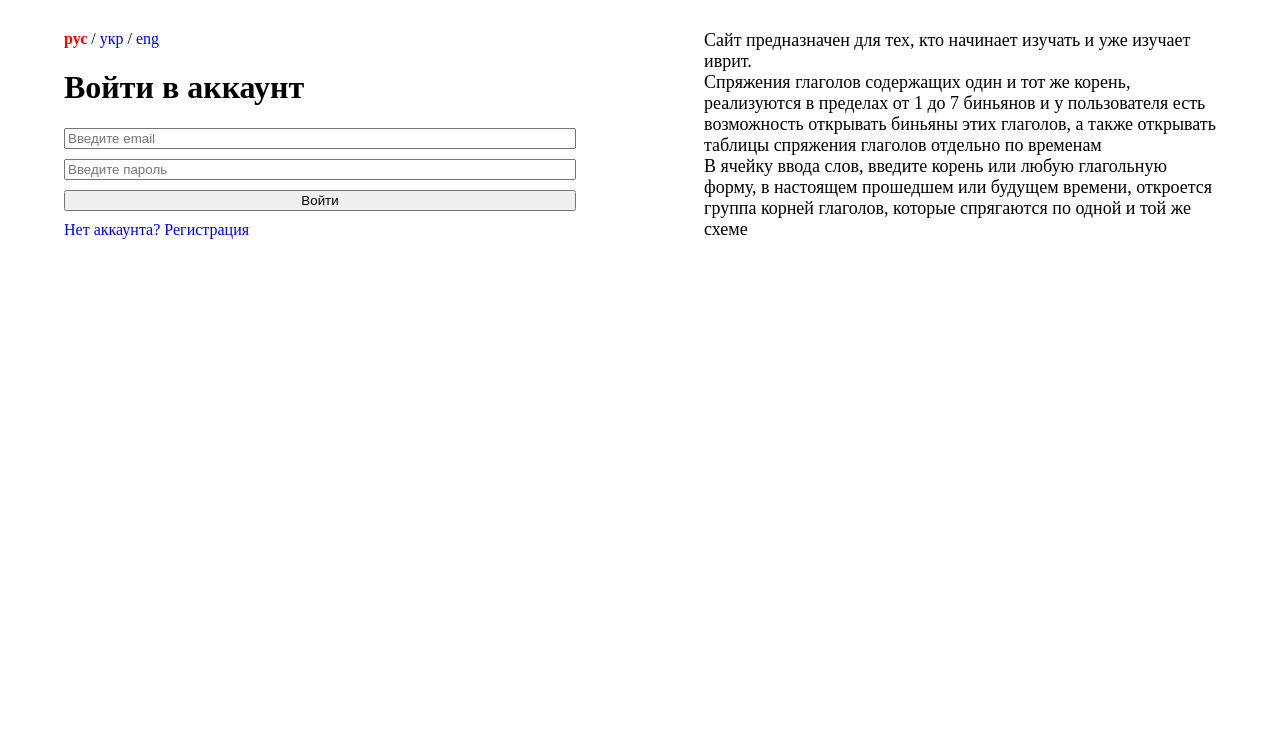
After one commit to reliponj/hebrew_vocabulary, a Django app: page /login/ in a window 1280 px wide. The commit adds this page. Shown: the top 749 px of the page. Run offline with Django 5.2, Linux system fonts and the light colour scheme.

Commit message:
Some Fixes

```diff
--- a/ivrit/context_processors.py
+++ b/ivrit/context_processors.py
@@ -18,6 +18,16 @@ def context_controller(request):
 
             "find": "Найти",
             "input": "Введите корень или глагольную форму",
+
+            "login_account": "Войти в аккаунт",
+            "enter_email": "Введите email",
+            "enter_password": "Введите пароль",
+            "sign_up": "Нет аккаунта? Регистрация",
+
+            "sign_up_account": "Регистрация",
+            "login": "Есть аккаунт? Войти",
+            "login_enter": "Войти",
+            "logout": "Выйти"
         },
         "ua": {
             "site_name": "Корені дієслів",
@@ -53,5 +63,6 @@ def context_controller(request):
 
     context = {
         'locale': locales[language],
+        "language": language,
     }
     return context
--- a/ivrit/templates/korny.html
+++ b/ivrit/templates/korny.html
@@ -43,6 +43,12 @@
       <div style="width: 90vw; display: flex; justify-content: space-between;">
          <div>
             <div>
+               <div>
+                  {{user.email}}
+                  /
+                  /
+                  <a href="{% url 'logout' %}">{{locale.logout}}</a>
+               </div>
                <p class="pink" align="right">
                   <strong>
                      <font>
--- /dev/null
+++ b/ivrit/templates/login.html
@@ -0,0 +1,115 @@
+<html xmlns="http://www.w3.org/1999/html">
+   <head>
+      <style type="text/css">
+         .input-container {
+             position: relative;
+             display: inline-block;
+         }
+
+         input[type="text"] {
+             padding-right: 24px;
+         }
+
+         .clear-button {
+             position: absolute;
+             right: 8px;
+             top: 50%;
+             transform: translateY(-50%);
+             cursor: pointer;
+         }
+
+         input[type="text"]:not(:placeholder-shown) + .clear-button {
+             display: block;
+         }
+
+         p {font-size:30px; font-family: David; margin: 0;}
+         form {margin-block-end: 0;}
+
+         p.pink{font-size:16px; font-family: David;}
+         p.ivrit{font-size:20px; font-family: David;}
+         a{ text-decoration:none; }
+         <p class="pink" align="center">
+         <p class="pink">
+            &nbsp;&nbs
+            <font color="red"></font>
+            <a name="">
+            <font><a href="#1"style="text-decoration:none"></a></font>
+      </style>
+      <style type="text/css" id="operaUserStyle"></style>
+   </head>
+   <body>
+<blockquote>
+   <div style="display: flex; justify-content: center; margin-top: 30px; margin-bottom: 50px;">
+      <div style="width: 90vw; display: flex; justify-content: space-between;">
+          <div style="width: 40vw;">
+               <p class="pink">
+                  {% if language == 'ru' %}
+                  <font color="red"><strong>рус</strong></font>
+                  {% else %}
+                  <a href="{% url 'change_filter' param='language' value='ru' %}">рус</a>
+                  {% endif %}
+                  /
+                  {% if language == 'ua' %}
+                  <font color="red"><strong>укр</strong></font>
+                  {% else %}
+                  <a href="{% url 'change_filter' param='language' value='ua' %}">укр</a>
+                  {% endif %}
+                  /
+                  {% if language == 'en' %}
+                  <font color="red"><strong>eng</strong></font>
+                  {% else %}
+                  <a href="{% url 'change_filter' param='language' value='en' %}">eng</a>
+                  {% endif %}
+                  <br>
+               </p>
+              <form action="" method="POST" style="display: flex; flex-direction: column;">
+                 {% csrf_token %}
+                  <h1>{{locale.login_account}}</h1>
+                  <input name="email" type="email" placeholder="{{locale.enter_email}}">
+                  <div style="height: 10px;"></div>
+                  <input name="password" type="password" placeholder="{{locale.enter_password}}">
+                  <div style="height: 10px;"></div>
+                  <button type="submit">{{locale.login_enter}}</button>
+                  <div style="height: 10px;"></div>
+                  <a href="{% url 'sign_up' %}">{{locale.sign_up}}</a>
+              </form>
+          </div>
+         <div style="width: 40vw;">
+            {% if language == 'ru' %}
+            <p style="font-size: 18px;">
+               Сайт предназначен для тех, кто начинает изучать и уже изучает иврит.
+            </p>
+            <p style="font-size: 18px;">
+               Спряжения глаголов содержащих один и тот же корень, реализуются в пределах от 1 до 7 биньянов и у пользователя есть возможность открывать биньяны этих глаголов, а также открывать таблицы спряжения глаголов отдельно по временам
+            </p>
+            <p style="font-size: 18px;">
+               В ячейку ввода слов, введите корень или любую глагольную форму, в настоящем прошедшем или будущем времени, откроется группа корней глаголов, которые спрягаются по одной и той же схеме
+            </p>
+            {% elif language == 'ua' %}
+            <p style="font-size: 18px;">
+               Сайт призначений для тих, хто починає вивчати та вже вивчає іврит.
+            </p>
+            <p style="font-size: 18px;">
+               Відмінювання дієслів містять один і той же корінь, реалізуються в межах від 1 до 7 біньян і у користувача є можливість відкривати біньяни цих дієслів, а також відкривати таблиці відмінювання дієслів окремо за часом
+            </p>
+            <p style="font-size: 18px;">
+               В комірку введення слів, введіть корінь або будь-яку дієслівну форму, в минулому або майбутньому часі, відкриється група коренів дієслів, які відмінюються за однією і тією ж схемою
+            </p>
+            {% elif language == 'en' %}
+            <p style="font-size: 18px;">
+               The site is intended for those who are beginning to study and are already learning Hebrew.
+            </p>
+            <p style="font-size: 18px;">
+               Conjugations of verbs containing the same root are implemented in the range from 1 to 7 binyans and the user has the opportunity to open binyans of these verbs, as well as open verb conjugation tables separately by tense
+            </p>
+            <p style="font-size: 18px;">
+               In the word entry cell, enter a root or any verb form, in the present past or future tense, a group of verb roots will open that are conjugated according to the same pattern
+            </p>
+            {% endif %}
+         </div>
+      </div>
+   </div>
+</blockquote>
+
+   </body>
+</html>
--- a/ivrit/urls.py
+++ b/ivrit/urls.py
@@ -4,5 +4,9 @@ from ivrit import views
 
 urlpatterns = [
     path('', views.index, name="index"),
+    path('login/', views.login, name="login"),
+    path('sign_up/', views.sign_up, name="sign_up"),
+    path('logout/', views.logout, name="logout"),
+
     path('change_filter/<param>/<value>/', views.change_filter, name='change_filter')
 ]
--- a/ivrit/views.py
+++ b/ivrit/views.py
@@ -1,10 +1,52 @@
+from django.contrib import auth
+from django.contrib.auth import authenticate
+from django.contrib.auth.models import User
 from django.db.models import Q
 from django.shortcuts import render, redirect
 
 from ivrit.models import Vocabulary, Root, RCategory, Spisok1
 
 
+def login(request):
+    if request.method == 'POST':
+        user = authenticate(request, username=request.POST['email'], password=request.POST['password'])
+
+        if not user:
+            return render(request, 'login.html')
+        else:
+            auth.login(request, user)
+            return redirect('index')
+
+    return render(request, 'login.html')
+
+
+def logout(request):
+    auth.logout(request)
+    return redirect('login')
+
+
+def sign_up(request):
+    if request.method == 'POST':
+        user = User.objects.filter(email=request.POST['email'])
+        if not user:
+            user = User.objects.create_user(request.POST['email'],
+                                            request.POST['email'],
+                                            request.POST['password'])
+            auth.login(request, user)
+            return redirect('index')
+        else:
+            user = authenticate(request, username=request.POST['email'], password=request.POST['password'])
+            if user:
+                auth.login(request, user)
+                return redirect('index')
+
+    return render(request, 'sign_up.html')
+
+
 def index(request):
+    if not request.user.is_authenticated:
+        return redirect('login')
+
     chosen_filter = request.GET.get('group_filter', 'root')
     r_filter = request.GET.get('r_filter', 'all')
     language = request.GET.get('language', 'ru')
```
Also changed, not shown: ivrit/templates/sign_up.html (added, +115 -0 lines).
